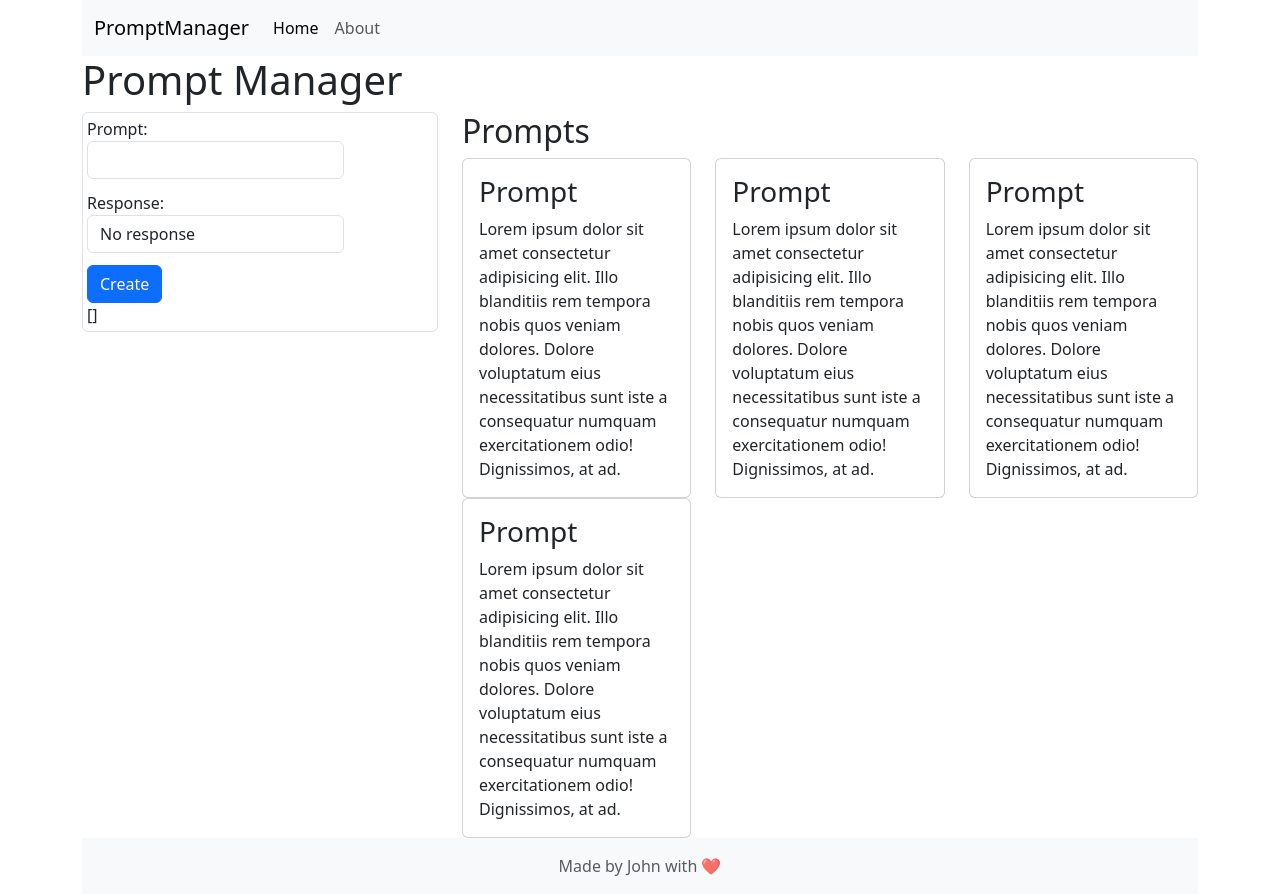
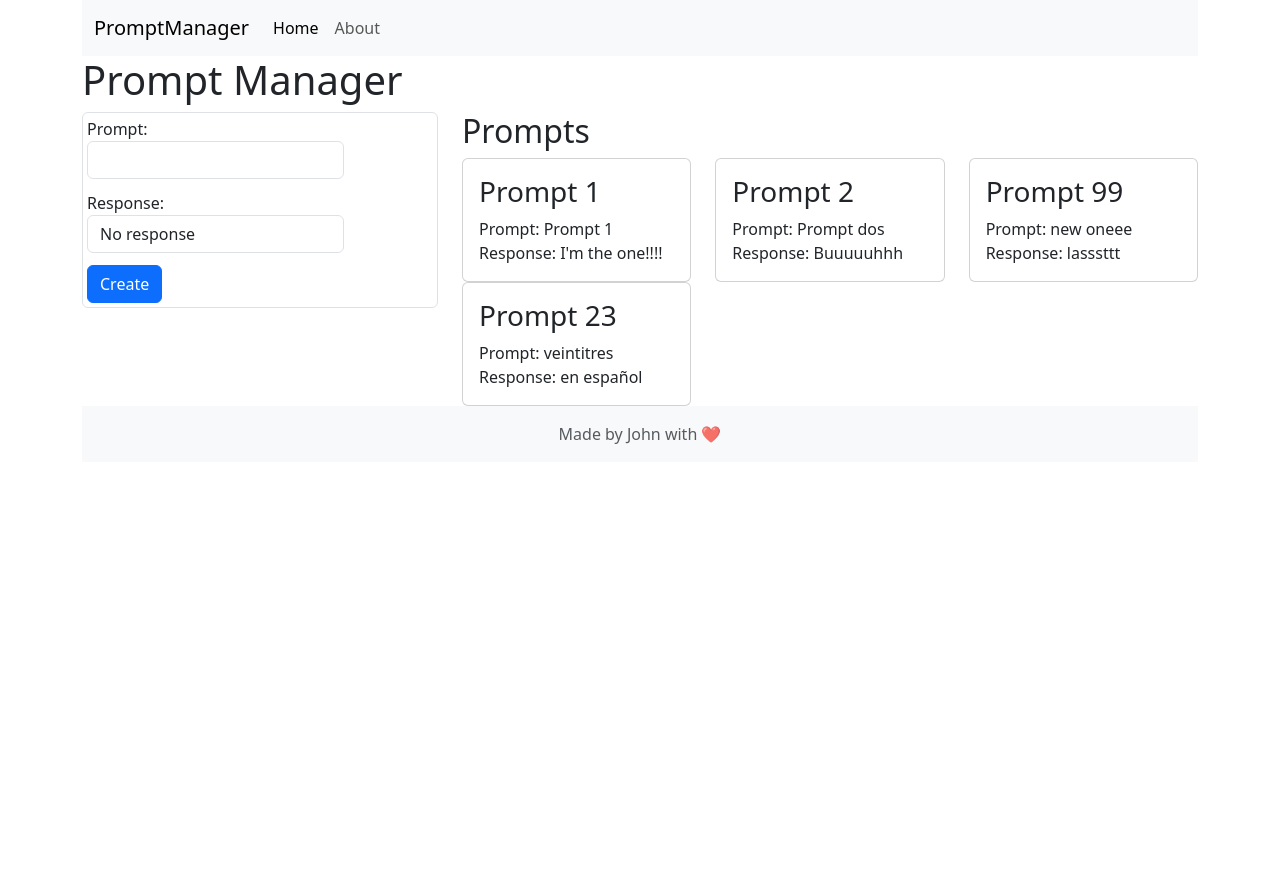
Before and after one commit to john-guerra/prompt-storer-vite, a React (Vite) app: page / in a window 1280 px wide. After the commit the page ends 800 px from the top, so only its background shows below. Built offline with nearby package versions, Linux system fonts and the light colour scheme.

Commit message:
Adding raised state, create form and prompt gallery

```diff
--- a/src/components/CreatePromptForm.jsx
+++ b/src/components/CreatePromptForm.jsx
@@ -1,12 +1,9 @@
 import React, { Component } from "react";
+import PropTypes from "prop-types";
 
 export default class CreatePromptForm extends Component {
   constructor(props) {
     super(props);
-
-    this.state = {
-      prompts: [],
-    };
   }
 
   onCreate = (event) => {
@@ -16,9 +13,10 @@ export default class CreatePromptForm extends Component {
 
     console.log("onCreate", Object.fromEntries(formData));
 
-    this.setState({
-      prompts: [...this.state.prompts, Object.fromEntries(formData)],
-    });
+    event.target.querySelector("input[name=prompt]").value = "";
+    event.target.querySelector("input[name=response]").value = "";
+
+    this.props.onCreateInteraction(Object.fromEntries(formData));
   };
 
   render() {
@@ -56,9 +54,11 @@ export default class CreatePromptForm extends Component {
             </button>
           </div>
         </form>
-
-        <div>{JSON.stringify(this.state.prompts)}</div>
       </div>
     );
   }
 }
+
+CreatePromptForm.propTypes = {
+  onCreateInteraction: PropTypes.func.required,
+};
--- /dev/null
+++ b/src/components/PromptCard.jsx
@@ -0,0 +1,39 @@
+import React, { Component } from "react";
+import PropTypes from "prop-types";
+
+export default class PromptCard extends Component {
+  render() {
+    return (
+      <>
+        <div className="col-lg-4 col-sm-6 col-12">
+          <div className="card">
+            <div className="card-body">
+              <h3 className="card-title">Prompt {this.props.interaction.id}</h3>
+              <div className="card-text">
+                <div>
+                  <label>
+                    Prompt: <output>{this.props.interaction.prompt}</output>
+                  </label>
+                </div>
+                <div>
+                  <label>
+                    Response: <output>{this.props.interaction.response}</output>
+                  </label>
+                </div>
+              </div>
+            </div>
+          </div>
+        </div>
+        {/* /card */}
+      </>
+    );
+  }
+}
+
+PromptCard.propTypes = {
+  interaction: PropTypes.shape({
+    id: PropTypes.number.isRequired,
+    prompt: PropTypes.string.isRequired,
+    response: PropTypes.string.isRequired,
+  }),
+};
--- a/src/components/PromptGallery.jsx
+++ b/src/components/PromptGallery.jsx
@@ -1,75 +1,28 @@
 import React, { Component } from "react";
+import PromptCard from "./PromptCard";
+import PropTypes from "prop-types";
 
 export default class PromptGallery extends Component {
+  constructor(props) {
+    super(props);
+  }
   render() {
     return (
       <div className="row">
-        <div className="col-lg-4 col-sm-6 col-12">
-          <div className="card">
-            <div className="card-body">
-              <h3 className="card-title">Prompt</h3>
-              <div className="card-text">
-                Lorem ipsum dolor sit amet consectetur adipisicing elit. Illo
-                blanditiis rem tempora nobis quos veniam dolores. Dolore
-                voluptatum eius necessitatibus sunt iste a consequatur numquam
-                exercitationem odio! Dignissimos, at ad.
-              </div>
-            </div>
-          </div>
-        </div>
-        {/* /card */}
-
-
-        <div className="col-lg-4 col-sm-6 col-12">
-          <div className="card">
-            <div className="card-body">
-              <h3 className="card-title">Prompt</h3>
-              <div className="card-text">
-                Lorem ipsum dolor sit amet consectetur adipisicing elit. Illo
-                blanditiis rem tempora nobis quos veniam dolores. Dolore
-                voluptatum eius necessitatibus sunt iste a consequatur numquam
-                exercitationem odio! Dignissimos, at ad.
-              </div>
-            </div>
-          </div>
-        </div>
-        {/* /card */}
-
-
-        <div className="col-lg-4 col-sm-6 col-12">
-          <div className="card">
-            <div className="card-body">
-              <h3 className="card-title">Prompt</h3>
-              <div className="card-text">
-                Lorem ipsum dolor sit amet consectetur adipisicing elit. Illo
-                blanditiis rem tempora nobis quos veniam dolores. Dolore
-                voluptatum eius necessitatibus sunt iste a consequatur numquam
-                exercitationem odio! Dignissimos, at ad.
-              </div>
-            </div>
-          </div>
-        </div>
-        {/* /card */}
-
-
-        <div className="col-lg-4 col-sm-6 col-12">
-          <div className="card">
-            <div className="card-body">
-              <h3 className="card-title">Prompt</h3>
-              <div className="card-text">
-                Lorem ipsum dolor sit amet consectetur adipisicing elit. Illo
-                blanditiis rem tempora nobis quos veniam dolores. Dolore
-                voluptatum eius necessitatibus sunt iste a consequatur numquam
-                exercitationem odio! Dignissimos, at ad.
-              </div>
-            </div>
-          </div>
-        </div>
-        {/* /card */}
-
-
-
+        {this.props.interactions.map((inter) => (
+          <PromptCard interaction={inter} key={inter.id} />
+        ))}
       </div>
     );
   }
 }
+
+PromptGallery.propTypes = {
+  interactions: PropTypes.arrayOf(
+    PropTypes.shape({
+      id: PropTypes.number.isRequired,
+      prompt: PropTypes.string.isRequired,
+      response: PropTypes.string.isRequired,
+    })
+  ),
+};
--- /dev/null
+++ b/src/model/Interaction.js
@@ -0,0 +1,7 @@
+export default class Interaction {
+  constructor({ id = 1, prompt, response } = {}) {
+    this.id = id;
+    this.prompt = prompt;
+    this.response = response;
+  }
+}
--- /dev/null
+++ b/src/model/PromptManager.js
@@ -0,0 +1,54 @@
+import Interaction from "./Interaction.js";
+
+export default class PromptManager {
+  constructor() {
+    this.interactions = [
+      {
+        id: 1,
+        prompt: "Prompt 1",
+        response: "I'm the one!!!!",
+      },
+      {
+        id: 2,
+        prompt: "Prompt dos",
+        response: "Buuuuuhhh",
+      },
+      {
+        id: 99,
+        prompt: "new oneee",
+        response: "lasssttt",
+      },
+      {
+        id: 23,
+        prompt: "veintitres",
+        response: "en español",
+      },
+    ];
+  }
+
+  addInteraction(prompt, response) {
+    this.interactions.push(
+      new Interaction({
+        id: this.getNextId(),
+        prompt,
+        response,
+      })
+    );
+  }
+
+  getInteractions() {
+    return this.interactions;
+  }
+
+  getInteractionById(id) {
+    return this.interactions[id];
+  }
+
+  deleteInteractionById(id) {
+    this.interactions.splice(id, 1);
+  }
+
+  getNextId() {
+    return this.interactions?.at(-1).id + 1 || 1;
+  }
+}
--- a/src/pages/IndexPage.jsx
+++ b/src/pages/IndexPage.jsx
@@ -5,8 +5,31 @@ import BaseTemplate from "../templates/BaseTemplate";
 import "./App.css";
 import CreatePromptForm from "../components/CreatePromptForm";
 import PromptGallery from "../components/PromptGallery";
+import PromptManager from "../model/PromptManager.js";
 
 class IndexPage extends Component {
+  constructor(props) {
+    super(props);
+
+    this.pm = new PromptManager();
+    this.state = {
+      interactions: [],
+    };
+  }
+
+  componentDidMount() {
+    const interactions = this.pm.getInteractions();
+
+    this.setState({ interactions });
+  }
+
+  // Expects an interaction object
+  onCreateInteraction = (interaction) => {
+    this.setState({
+      interactions: [...this.state.interactions, interaction],
+    });
+  };
+
   render() {
     return (
       <div className="App">
@@ -16,11 +39,13 @@ class IndexPage extends Component {
           <section>
             <div className="row">
               <div className="col-md-4 col-12">
-                <CreatePromptForm />
+                <CreatePromptForm
+                  onCreateInteraction={this.onCreateInteraction}
+                />
               </div>
               <div className="col-md-8 col-12">
                 <h2>Prompts</h2>
-                <PromptGallery />
+                <PromptGallery interactions={this.state.interactions} />
               </div>
             </div>
           </section>
```
